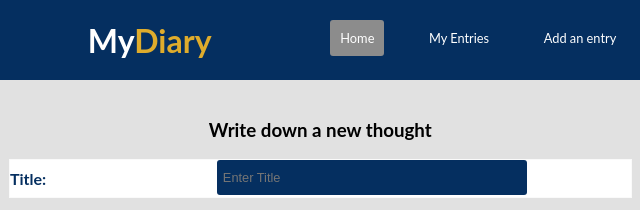
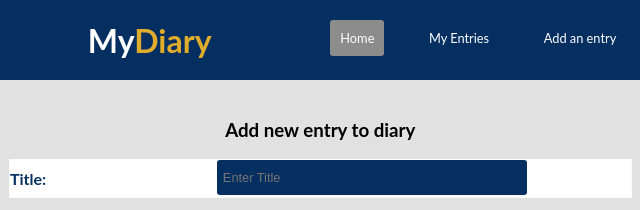
Before and after one commit to kampkelly/MyDiary, a plain HTML site: page UI/add.html in a window 1280 px wide. Shown: the top 210 px of the page, 139-779 px from the left. Drawn offline with Linux system fonts and the light colour scheme.

Commit message:
Change form title in new entry page

```diff
--- a/UI/add.html
+++ b/UI/add.html
@@ -61,7 +61,7 @@
                         <section id="add">
                             <div class="white-forms text-center">
                                 <form class="add_form" id="add-form">
-                                    <h3 class="title text-center">Write down a new thought</h3>
+                                    <h3 class="title text-center">Add new entry to diary</h3>
                                     <p class="danger-text form_error_text"><small></small></p>
                                     <p class="success-text form_success_text"><small></small></p>
                                     <div class="field grid-container">
```
